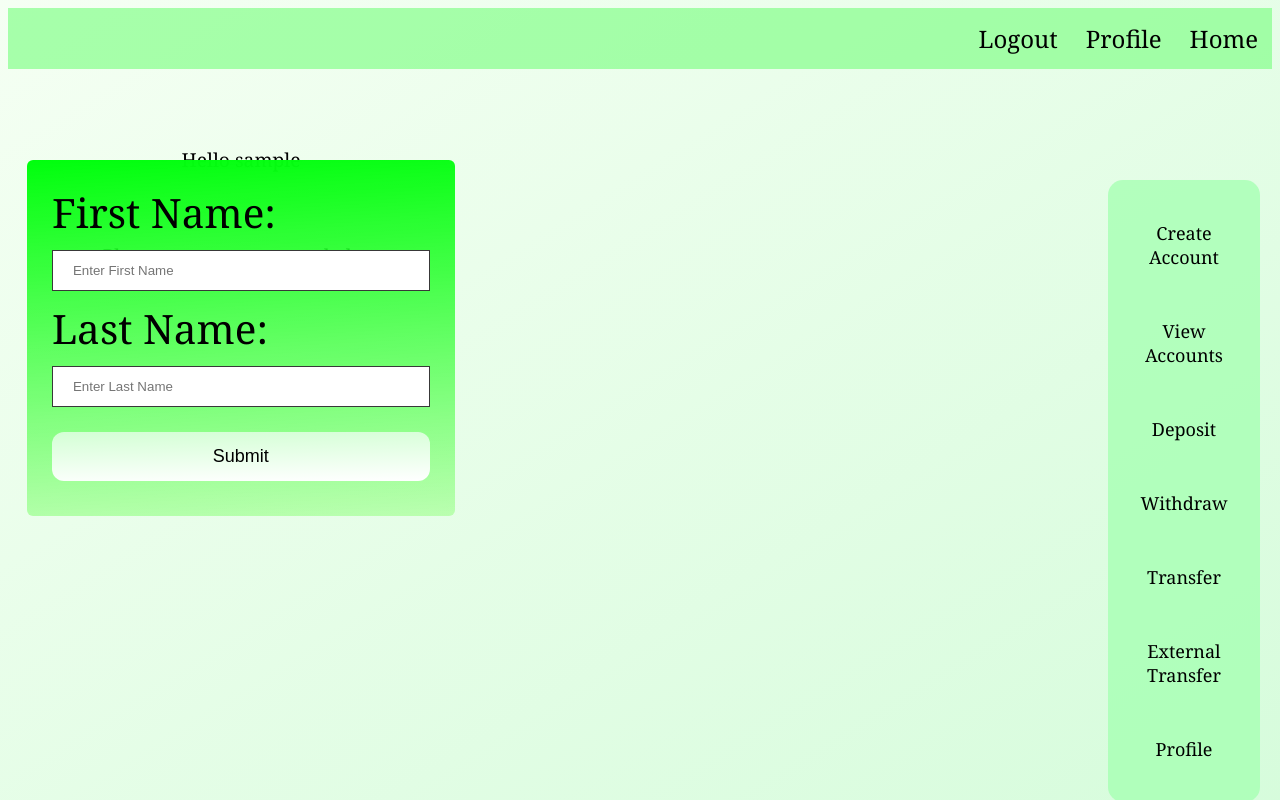
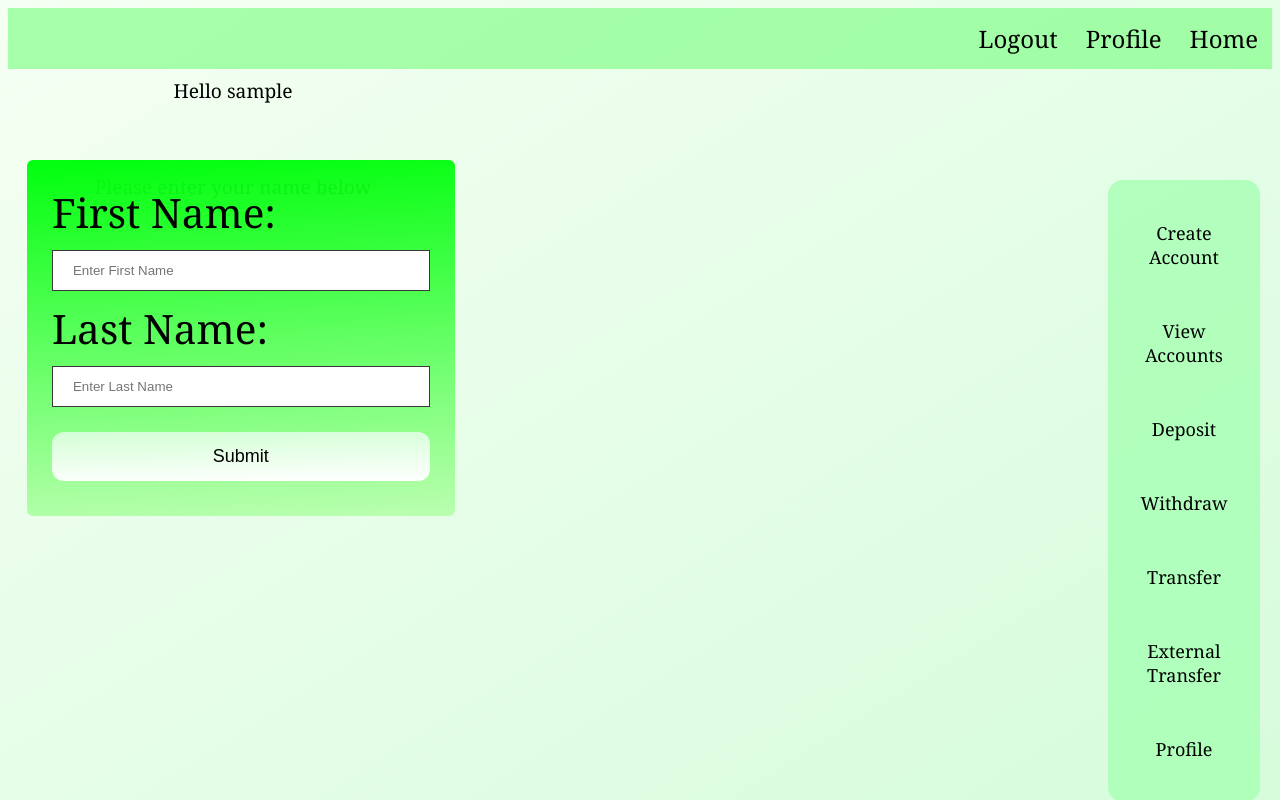
Before and after one commit to Indiedude78/Sim-Bank, a PHP site: page /home.php in a window 1280 px wide. Run offline with PHP 8.4, Linux system fonts and the light colour scheme; the visitor is signed in with stand-in values (Sample User, id 1).

Commit message:
Fixed flash message display

```diff
--- a/project/static/css/style.css
+++ b/project/static/css/style.css
@@ -122,10 +122,10 @@ input[type=submit]:hover {
 div#flash{
     display: block;
     width: 450;
-    float: left;
+    /* float: left; */
     text-align: center;
     font-size: 1.2em;
-    margin: 8;
+    /* margin: 8; */
     position: relative;
     padding-top: 40;
 }
```
